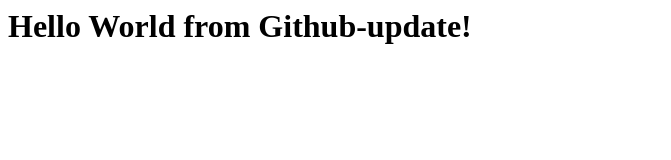
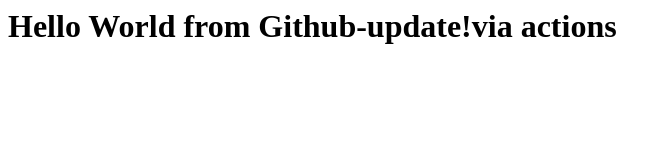
Before and after one commit to samsonsimic1/aas, a plain HTML site: page index.html in a window 1280 px wide. Shown: the whole page, without its empty margins (0-671 px from the left). Drawn offline with Linux system fonts and the light colour scheme.

Commit message:
Update index.html

```diff
--- a/index.html
+++ b/index.html
@@ -1,3 +1,3 @@
 <html>
- <h1>Hello World from Github-update!</h1>
+ <h1>Hello World from Github-update!via actions </h1>
 </html>
```
